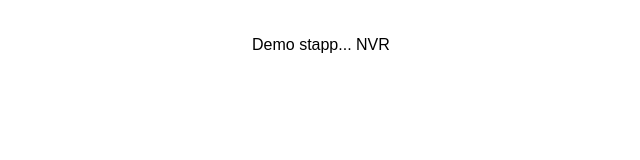
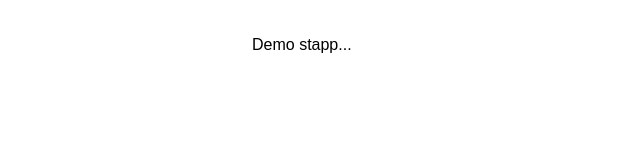
Before and after one commit to trivinoa/stapp-wap, a website: page src/index.html in a window 1280 px wide. Shown: the full height of the page, 68-708 px from the left. Drawn offline with Linux system fonts and the light colour scheme.

Commit message:
Update index.html

```diff
--- a/src/index.html
+++ b/src/index.html
@@ -10,7 +10,7 @@
 
 <body>
   <main>
-    <p>Demo stapp... NVR</p>
+    <p>Demo stapp... </p>
   </main>
 </body>
 
```
